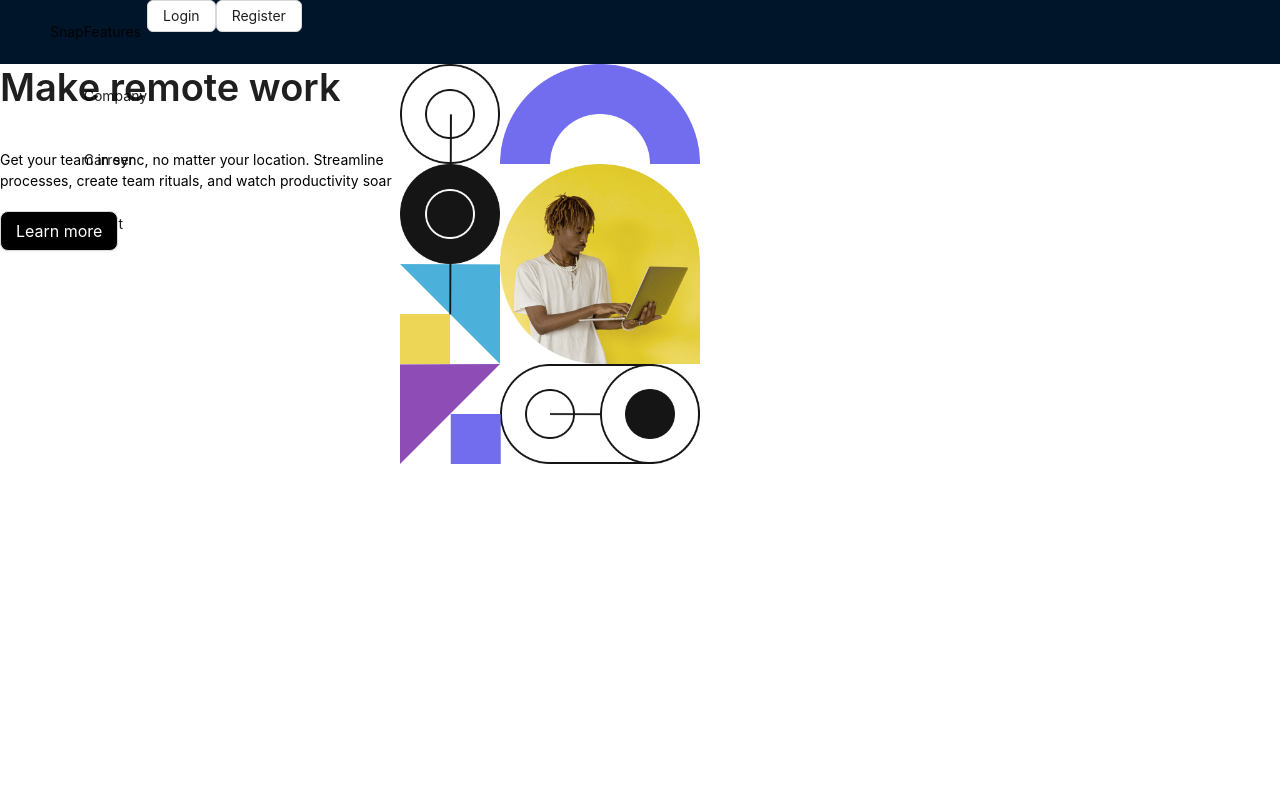
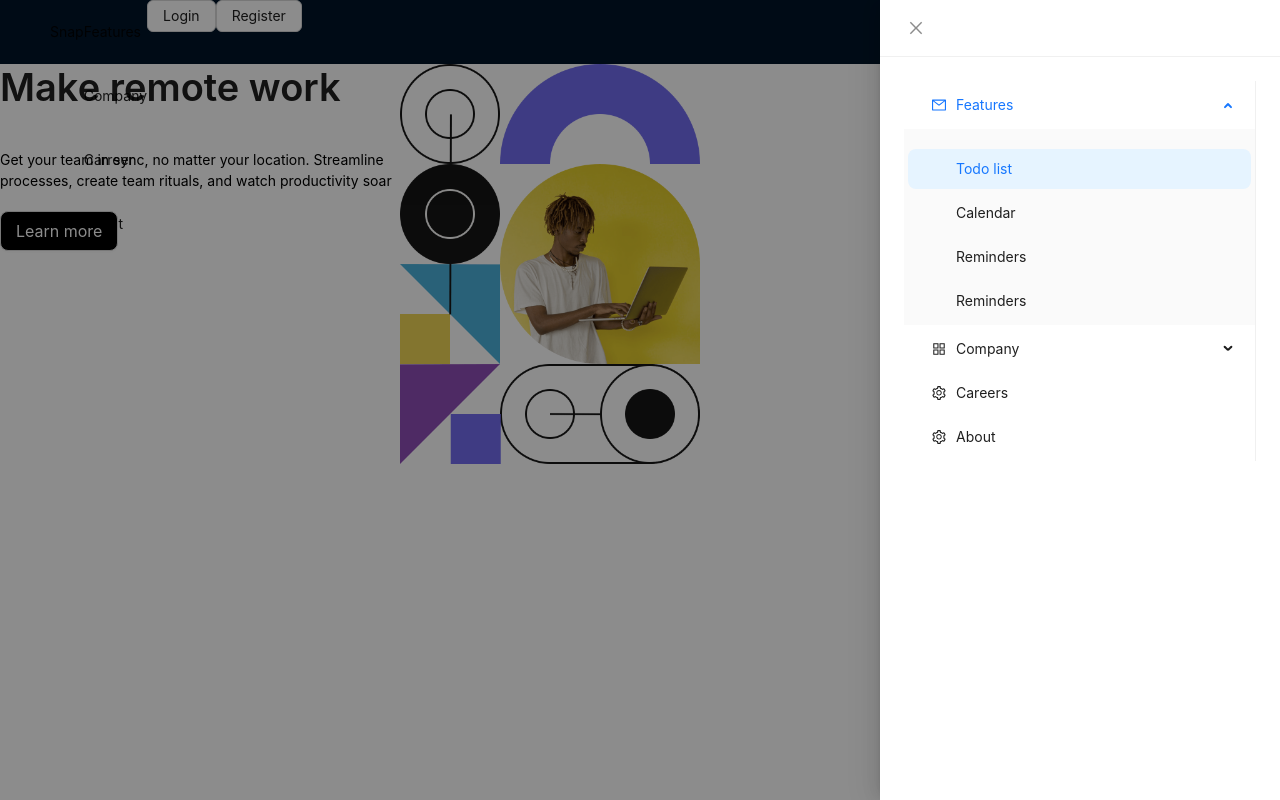
Before and after one commit to itsozod/tailwind-tsx, a React (Vite) app: page / in a window 1280 px wide. Both pictures are taken after a click on the button "Login". Built offline with nearby package versions, Linux system fonts and the light colour scheme.

Commit message:
add drawer and menu

```diff
--- /dev/null
+++ b/src/components/Drawer/Drawer.tsx
@@ -0,0 +1,18 @@
+import { Drawer } from "antd";
+import { MenuComponent } from "../Menu/Menu";
+
+export const DrawerMobile = ({
+  open,
+  onClose,
+}: {
+  open: boolean;
+  onClose: () => void;
+}) => {
+  return (
+    <>
+      <Drawer open={open} onClose={onClose} width={400}>
+        <MenuComponent />
+      </Drawer>
+    </>
+  );
+};
--- a/src/components/Header/Header.tsx
+++ b/src/components/Header/Header.tsx
@@ -1,7 +1,14 @@
 import { Button, Flex, Row } from "antd";
 import { Header } from "antd/es/layout/layout";
+import { DrawerMobile } from "../Drawer/Drawer";
+import { useState } from "react";
 
 export const HeaderLayout = () => {
+  const [open, setOpen] = useState(false);
+
+  const onClose = () => {
+    setOpen(false);
+  };
   return (
     <>
       <Header className="flex justify-between items-center bg-[white] text-[black]">
@@ -18,11 +25,12 @@ export const HeaderLayout = () => {
             </nav>
           </Flex>
           <Flex className="flex gap-2">
-            <Button>Login</Button>
+            <Button onClick={() => setOpen(true)}>Login</Button>
             <Button className="border-2 border-black-500">Register</Button>
           </Flex>
         </Row>
       </Header>
+      <DrawerMobile open={open} onClose={onClose} />
     </>
   );
 };
--- /dev/null
+++ b/src/components/Menu/Menu.tsx
@@ -0,0 +1,66 @@
+import {
+  AppstoreOutlined,
+  MailOutlined,
+  SettingOutlined,
+} from "@ant-design/icons";
+import type { MenuProps } from "antd";
+import { Menu } from "antd";
+
+type MenuItem = Required<MenuProps>["items"][number];
+
+const items: MenuItem[] = [
+  {
+    key: "sub1",
+    label: "Features",
+    icon: <MailOutlined />,
+    children: [
+      {
+        key: "g1",
+        type: "group",
+        children: [
+          { key: "1", label: "Todo list" },
+          { key: "2", label: "Calendar" },
+          { key: "3", label: "Reminders" },
+          { key: "4", label: "Reminders" },
+        ],
+      },
+    ],
+  },
+  {
+    key: "sub2",
+    label: "Company",
+    icon: <AppstoreOutlined />,
+    children: [
+      { key: "5", label: "History" },
+      { key: "6", label: "Our team" },
+      { key: "7", label: "Blog" },
+    ],
+  },
+
+  {
+    key: "sub4",
+    label: "Careers",
+    icon: <SettingOutlined />,
+  },
+  {
+    key: "sub5",
+    label: "About",
+    icon: <SettingOutlined />,
+  },
+];
+
+export const MenuComponent = () => {
+  const onClick: MenuProps["onClick"] = (e) => {
+    console.log("click ", e);
+  };
+
+  return (
+    <Menu
+      onClick={onClick}
+      defaultSelectedKeys={["1"]}
+      defaultOpenKeys={["sub1"]}
+      mode="inline"
+      items={items}
+    />
+  );
+};
```
